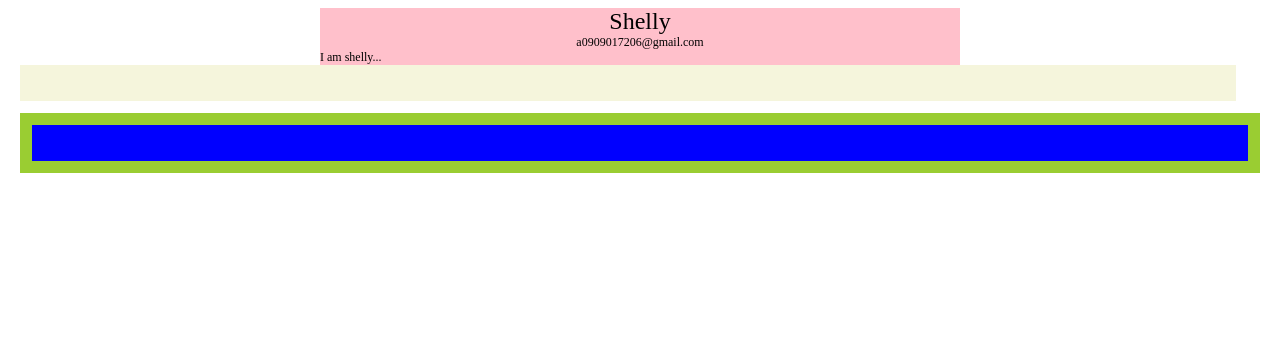
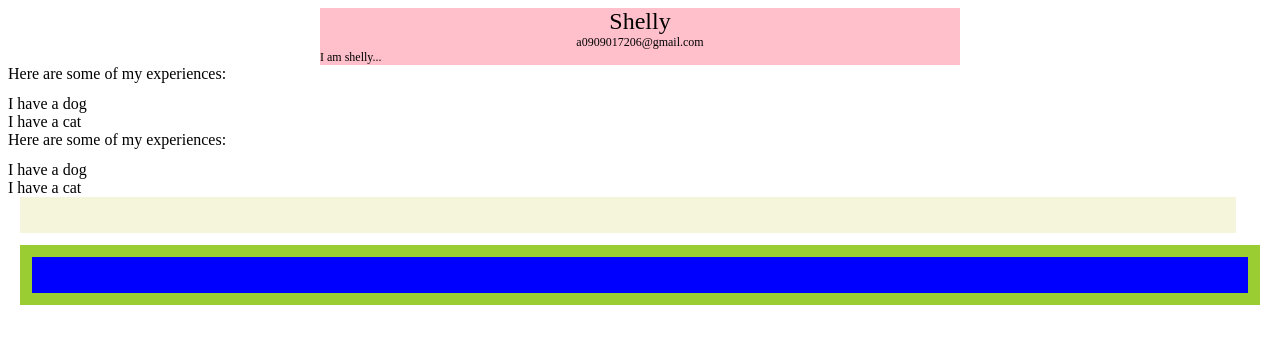
Before and after one commit to shelly0705/playground, a plain HTML site: page index.html in a window 1280 px wide. Drawn offline with Linux system fonts and the light colour scheme.

Commit message:
Add 2 examples that lead to the same result in different ways

```diff
--- a/index.html
+++ b/index.html
@@ -20,6 +20,30 @@
         </div>
     </div>
 
+    <div style="margin-bottom: 12px;">
+        Here are some of my experiences:
+    </div>
+
+    <div>
+        I have a dog
+    </div>
+    <div>
+        I have a cat
+    </div>
+
+    <div>
+        Here are some of my experiences:
+    </div>
+    <div style="height: 12px;">
+    </div>
+
+    <div>
+        I have a dog
+    </div>
+    <div>
+        I have a cat
+    </div>
+
     <div style="background-color: beige; height: 36px; margin-left: 12px; margin-right: 36px;">
     </div>
     <div style="background-color: yellowgreen; height: 36px; padding: 12px; margin: 12px;">
```
